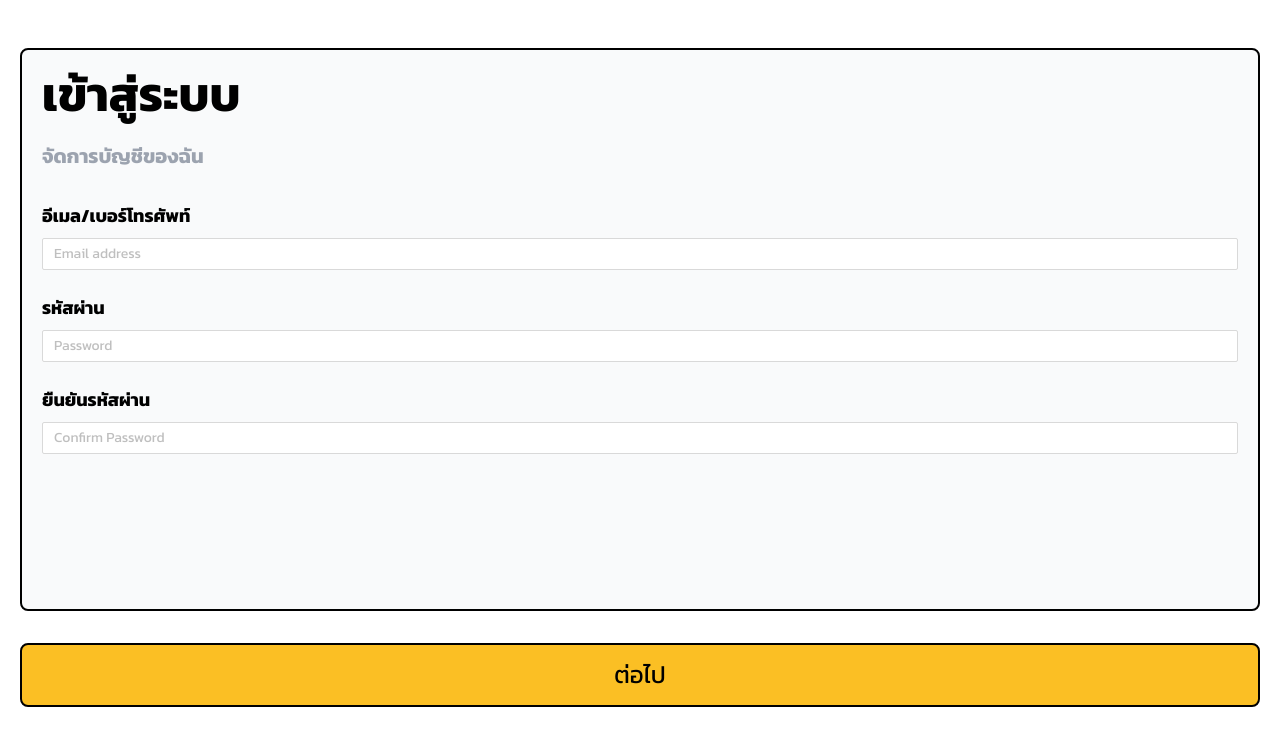
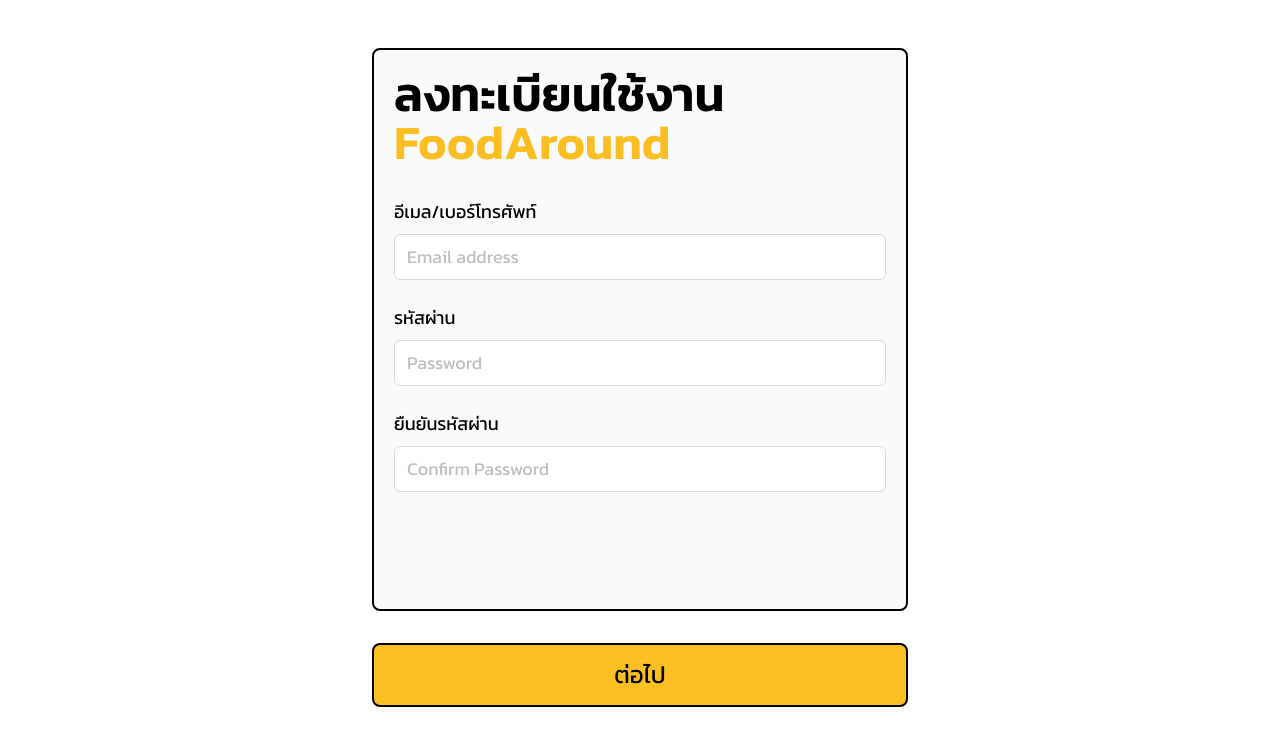
Before and after one commit to WebmasterCamp/ywc18-workshop-f, a React (Create React App) app: page /login in a window 1280 px wide. Both pictures are taken after a click on the button "สมัครสมาชิก". Shown: the top 746 px of the page. Built offline with nearby package versions, Linux system fonts and the light colour scheme; the HTML template or start-up script is replaced by a standard one.

Commit message:
register fix

```diff
--- a/src/components/login/RegisterPage.js
+++ b/src/components/login/RegisterPage.js
@@ -1,6 +1,6 @@
 /** @jsxImportSource @emotion/react */
-import { Form, Input, Button } from "antd";
-import React from "react";
+import { Form, Input, message , Button } from "antd";
+import React , { useState , useEffect} from "react";
 import { useHistory } from "react-router-dom";
 import { css } from "@emotion/react";
 import { PrimaryButton } from "../PrimaryButton";
@@ -9,40 +9,55 @@
   const history = useHistory();
 
   const [form] = Form.useForm();
+  const [checkCon , setCheckCon] = useState(false)
+  const [formData , setFormData] = useState({email:"",password:"",conPassword:""})
+
+  let changeHandle = (e) =>{
+    e.preventDefault()
+    setFormData({...formData,[e.target.name]:e.target.value})
+  }
+
+  let checkVerify = () =>{
+    if(!formData.email || !formData.password || !formData.conPassword){
+      message.info("โปรกรอกข้อมูลให้ครบ")
+    }else if(formData.password !== formData.conPassword){
+      message.info("รหัสผ่านไม่ตรงกัน")
+    }else{
+      setIsLogin(true);
+      localStorage.setItem("isLogin", true);
+      history.push("/create-package");
+    }
+  }
+
   return (
-    <div className="w-full h-screen text-2xl px-5 py-12">
+    <div className="w-full max-w-xl h-screen text-2xl px-5 py-12 mx-auto">
       <div
         className="bg-gray-50 mx-auto p-5 text-yellow-400 font-bold border-black border-2 rounded-lg"
         css={css`
           height: 80% !important;
         `}
       >
-        <div className="text-5xl text-black">เข้าสู่ระบบ</div>
-        <div className="mt-6 text-xl text-gray-400">จัดการบัญชีของฉัน</div>
+        <div className="text-5xl text-black font-semibold">ลงทะเบียนใช้งาน<br/><span className="text-yellow-400">FoodAround</span></div>
         <div className="mb-8 mt-8">
           <Form form={form}>
-            <div className="text-black text-lg mb-2">อีเมล/เบอร์โทรศัพท์ </div>
+            <div className="text-black text-lg mb-2 font-normal">อีเมล/เบอร์โทรศัพท์ </div>
             <Form.Item name="email">
-              <Input type="email" placeholder="Email address" />
+              <Input type="email" placeholder="Email address" name="email" className="px-3 py-2 text-lg rounded-md" value={formData.email} onChange={changeHandle}/>
             </Form.Item>
-            <div className="text-black text-lg mb-2 mt-4">รหัสผ่าน</div>
+            <div className="text-black text-lg mb-2 mt-4 font-normal">รหัสผ่าน</div>
             <Form.Item name="password">
-              <Input type="password" placeholder="Password" />
+              <Input type="password" placeholder="Password" name="password" className="px-3 py-2 text-lg rounded-md" value={formData.password} onChange={changeHandle}/>
             </Form.Item>
-            <div className="text-black text-lg mb-2 mt-4">ยืนยันรหัสผ่าน</div>
+            <div className="text-black text-lg mb-2 mt-4 font-normal">ยืนยันรหัสผ่าน</div>
             <Form.Item name="confirmPassword">
-              <Input type="password" placeholder="Confirm Password" />
+              <Input type="password" placeholder="Confirm Password" name="conPassword" className="px-3 py-2 text-lg rounded-md" value={formData.conPassword} onChange={changeHandle}/>
             </Form.Item>
           </Form>
         </div>
       </div>
       <PrimaryButton
-        className="mt-8"
-        onSubmit={() => {
-          setIsLogin(true);
-          localStorage.setItem("isLogin", true);
-          history.push("/create-package");
-        }}
+        className={`${checkCon && "bg-red-200"} bg-red-400 mt-8`}
+        onSubmit={() => checkVerify()}
       >
         ต่อไป
       </PrimaryButton>
```
